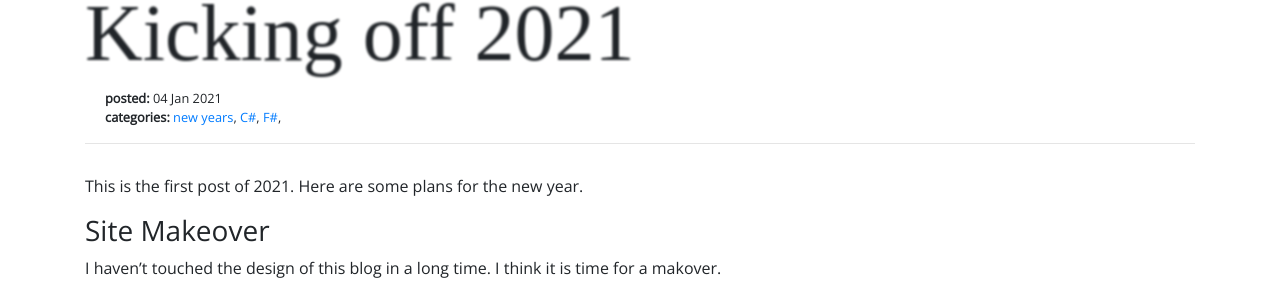
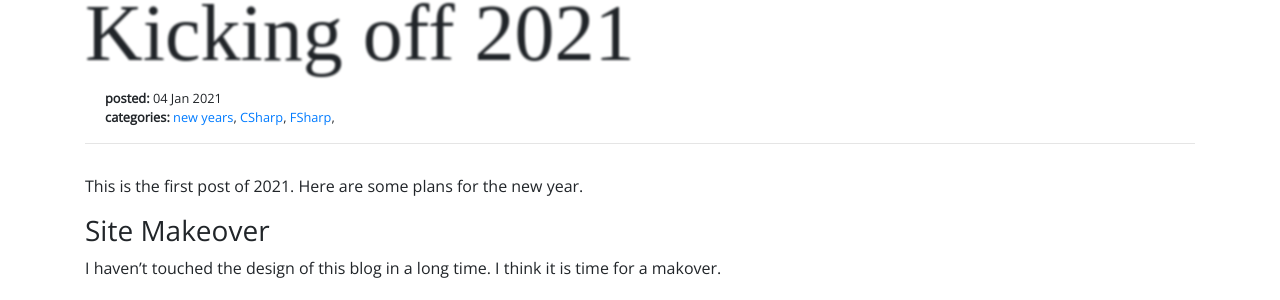
Before and after one commit to DewofyourYouth/DewofyourYouth.github.io, a Jekyll site: the page built from _posts/2021-01-04-kicking-off-2021.md, in a window 1280 px wide and 991 px high. Shown: the part 119-419 px from the top of the window. Built offline with Jekyll 4.4.1, drawn with Linux system fonts in a browser that asks for light colours; nearby versions of some CDN libraries; some web fonts are replaced; comment, search, counter and statistics services are not loaded.

Commit message:
replace # with sharp

```diff
--- a/_posts/2021-01-04-kicking-off-2021.md
+++ b/_posts/2021-01-04-kicking-off-2021.md
@@ -5,8 +5,8 @@ date: "2021-01-04"
 comments: true
 categories:
   - new years
-  - C#
-  - F#
+  - CSharp
+  - FSharp
 ---
 
 This is the first post of 2021. Here are some plans for the new year.
```
Also changed, not shown: _posts/2021-01-10-first-impressions-of-fsharp.md (+1 -1 lines).
